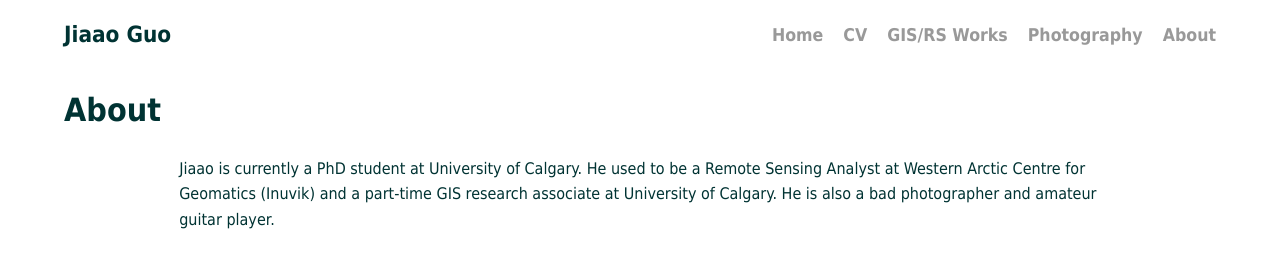
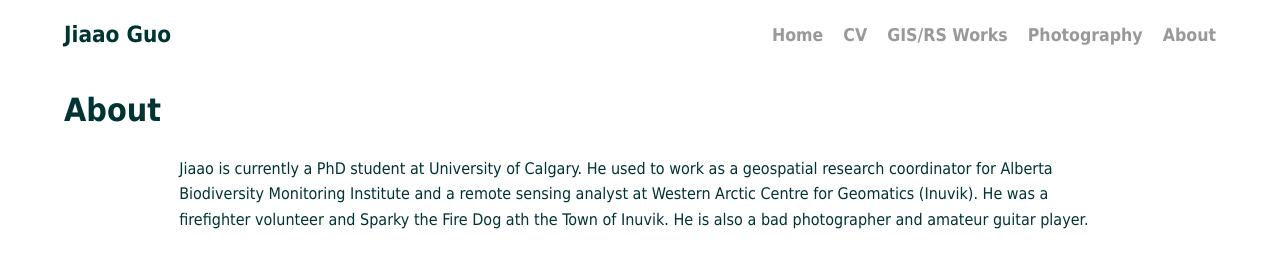
Before and after one commit to jiaaog/jiaaog.github.io, a Jekyll site: the page built from about/index.html, in a window 1280 px wide, cut to the strip 0-263 px from the top of the page. Built offline with Jekyll 4.4.1, drawn with Linux system fonts in a browser that asks for light colours; nearby versions of some CDN libraries.

Commit message:
Update index.html

```diff
--- a/about/index.html
+++ b/about/index.html
@@ -5,7 +5,7 @@ title: About Jiaao
 		<div class="about">
 		<h1>About</h1>
 		<p style="margin-left: 10%; margin-right: 10%;">
-		Jiaao is currently a PhD student at University of Calgary. He used to be a Remote Sensing Analyst at Western Arctic Centre for Geomatics (Inuvik) and a part-time GIS research associate at University of Calgary. He is also a bad photographer and amateur guitar player.<br>
+		Jiaao is currently a PhD student at University of Calgary. He used to work as a geospatial research coordinator for Alberta Biodiversity Monitoring Institute and a remote sensing analyst at Western Arctic Centre for Geomatics (Inuvik). He was a firefighter volunteer and Sparky the Fire Dog ath the Town of Inuvik. He is also a bad photographer and amateur guitar player.<br>
 		<br>
 		His research is an interdisciplinary mix of urban geography, demography, land suitability planning, network analysis, and energy system transition, with considerable expertise in geographic information science, remote sensing, Python-based programming, multi-criteria decision analysis (MCDA), web-mapping, and 3D cartographic visualizations. With a background of environmental science, he have firm fundamental knowledge of environmental remediation, ecosystem health, and environmental policies. Through his education and experiences, he has been trying to bridge all those interdisciplinary knowledges together and exploring solutions of the problem from a spatial perspective. Jiaao believes that GIScience is a whole universe illustrating the interactions between human-beings and their surrounding environments. Hopefully, his works can be used to make the world a better place.
 		</p>
```
